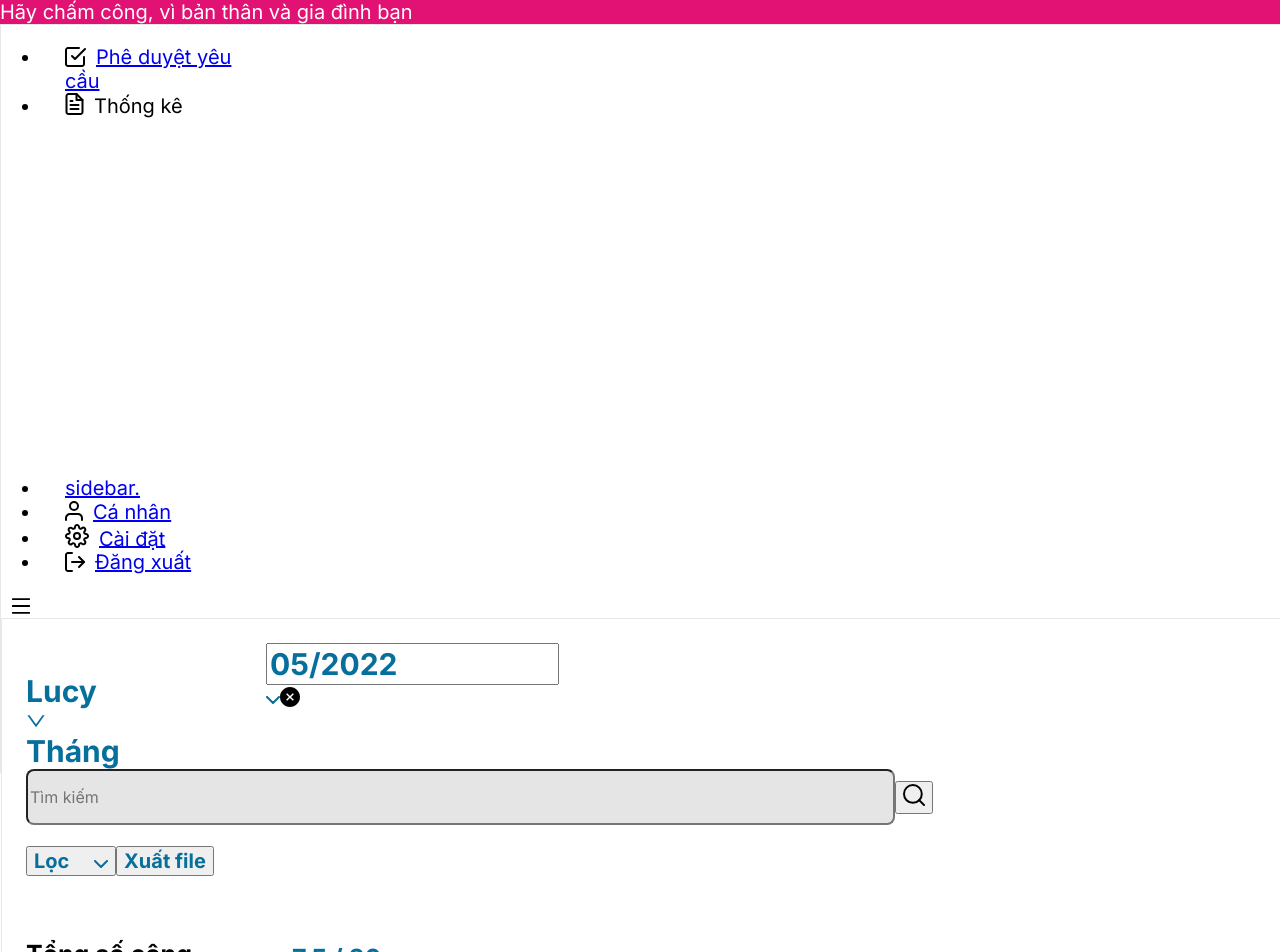
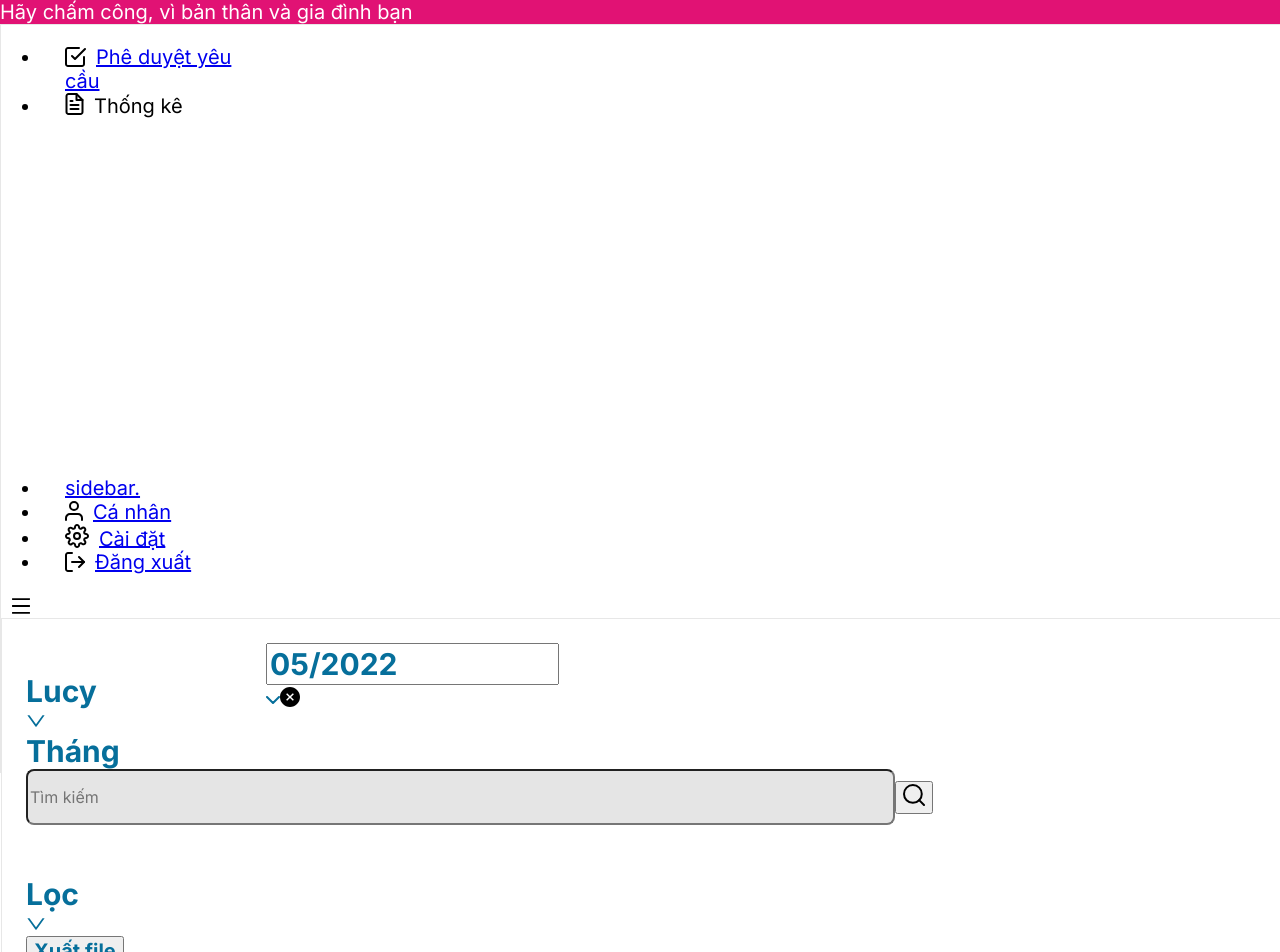
Before and after one commit to manhkien198/timekeeping, a React (Create React App) app: page /statistic/personal in a window 1280 px wide. Shown: the top 952 px of the page. Built offline with nearby package versions, Linux system fonts and the light colour scheme.

Commit message:
fix button group

```diff
--- /dev/null
+++ b/src/assets/scss/_buttonGroup.scss
@@ -0,0 +1,13 @@
+.filter-select {
+  .ant-select-selection-item {
+    font-size: 30px;
+    font-weight: 700;
+    color: #066f9b;
+  }
+  div.ant-select-selector {
+    border: none !important;
+  }
+  .ant-select-arrow {
+    color: #066f9b;
+  }
+}
--- a/src/assets/scss/app.scss
+++ b/src/assets/scss/app.scss
@@ -3,3 +3,4 @@
 @import './customFilter.scss';
 @import './personalStatistic.scss';
 @import './login.scss';
+@import './buttonGroup.scss';
--- a/src/components/ButtonGroup.jsx
+++ b/src/components/ButtonGroup.jsx
@@ -1,15 +1,21 @@
-import { Button } from 'antd';
-import React from 'react';
+import { Button, Select } from 'antd';
 import { useTranslation } from 'react-i18next';
-import DownIcon from './icons/DownIcon';
 
 function ButtonGroup(props) {
   const { t } = useTranslation();
+  const { Option } = Select;
+
   return (
     <div style={{ marginBottom: 42 }}>
-      <Button type="link" style={{ color: '#066F9B', fontWeight: 700 }}>
-        {t('page_header.filter')} <DownIcon style={{ marginLeft: 20 }} />
-      </Button>
+      <Select
+        className="filter-select"
+        defaultValue={t('page_header.filter')}
+        style={{ width: 140 }}
+      >
+        <Option value="asc">ASC</Option>
+        <Option value="desc">DESC</Option>
+      </Select>
+
       <Button type="link" style={{ color: '#066F9B', fontWeight: 700 }}>
         {t('page_header.export')}
       </Button>
```
